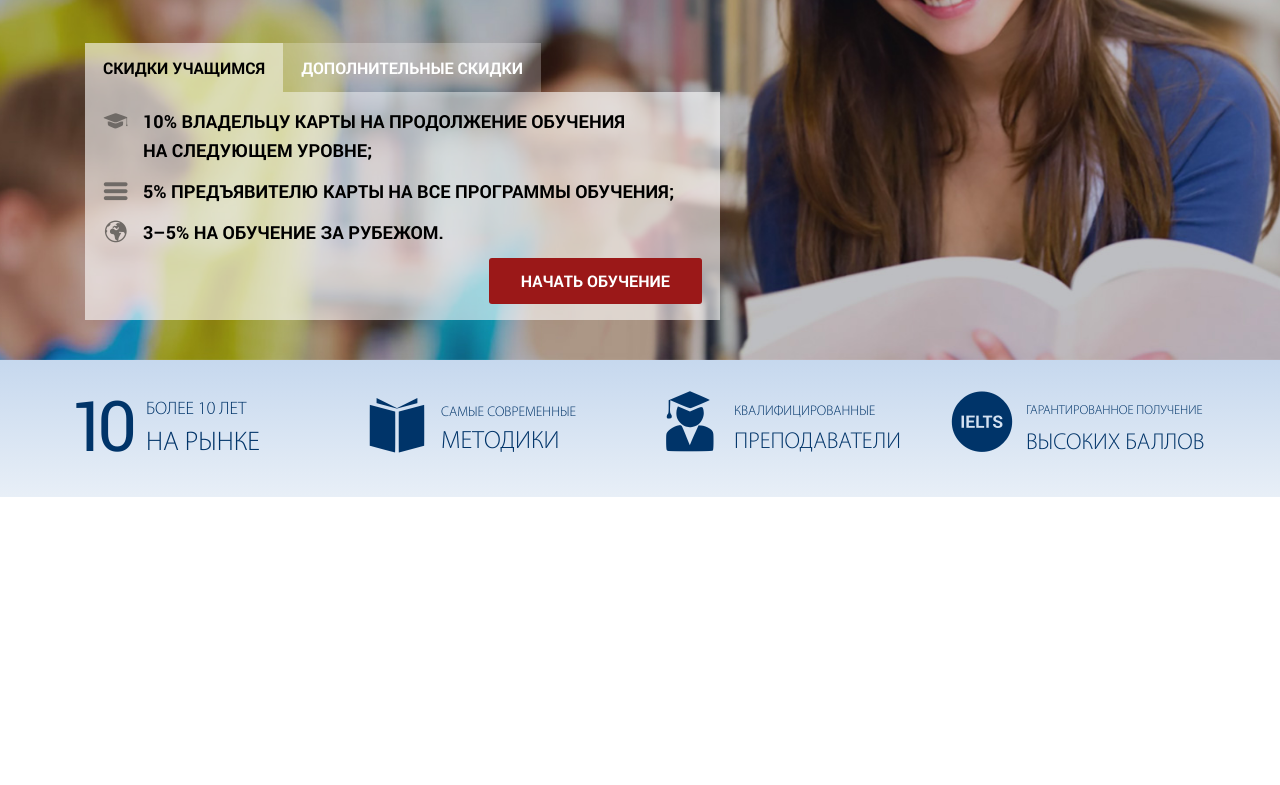
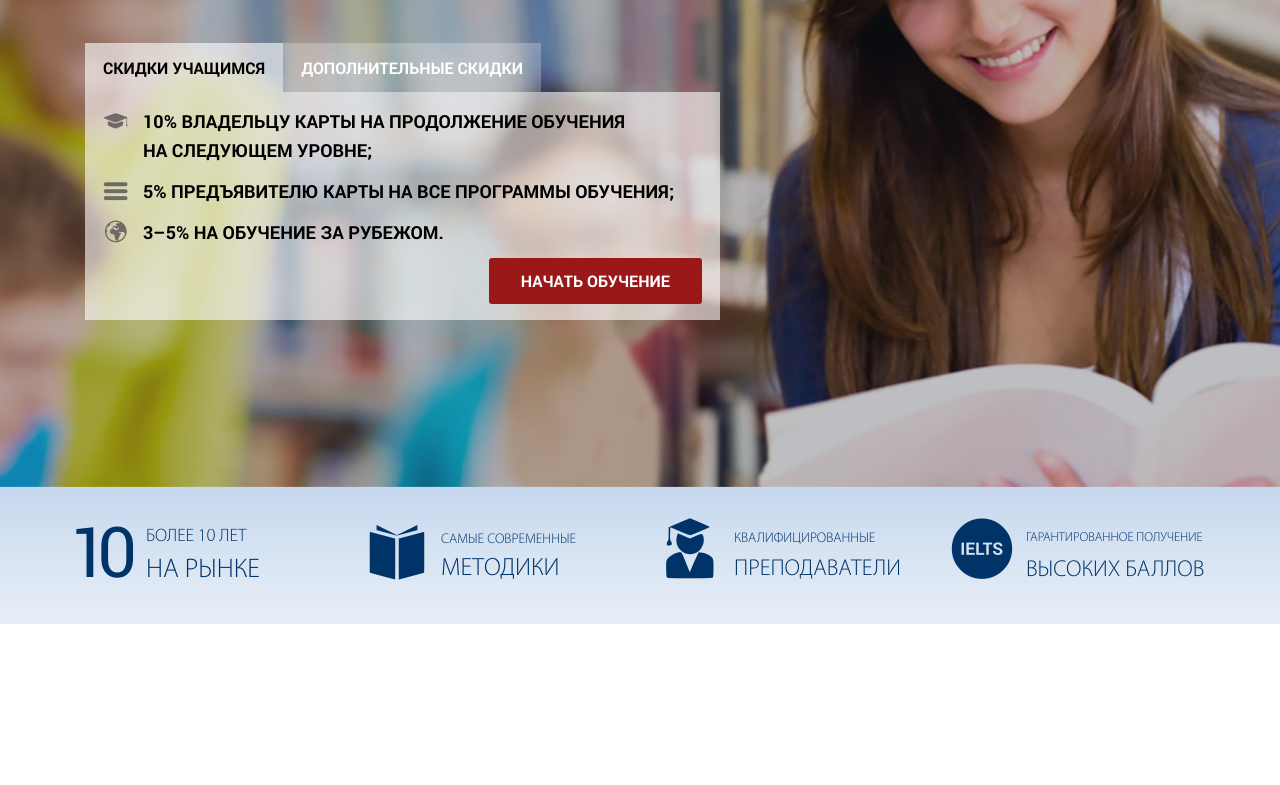
Before and after one commit to neins/Web1, a plain HTML site: page index.html in a window 1280 px wide. Shown: the part 313-1098 px from the top of the page. Drawn offline with Linux system fonts and the light colour scheme.

Commit message:
Update media.css

```diff
--- a/css/media.css
+++ b/css/media.css
@@ -2,11 +2,7 @@
 
 /* Large Devices, Wide Screens */
 
-@media only screen and (max-width : 1500px) {
-	header {
-		min-height: 665px !important;
-	}
-}
+
 
 @media only screen and (max-width : 1200px) {
 	header {
```
